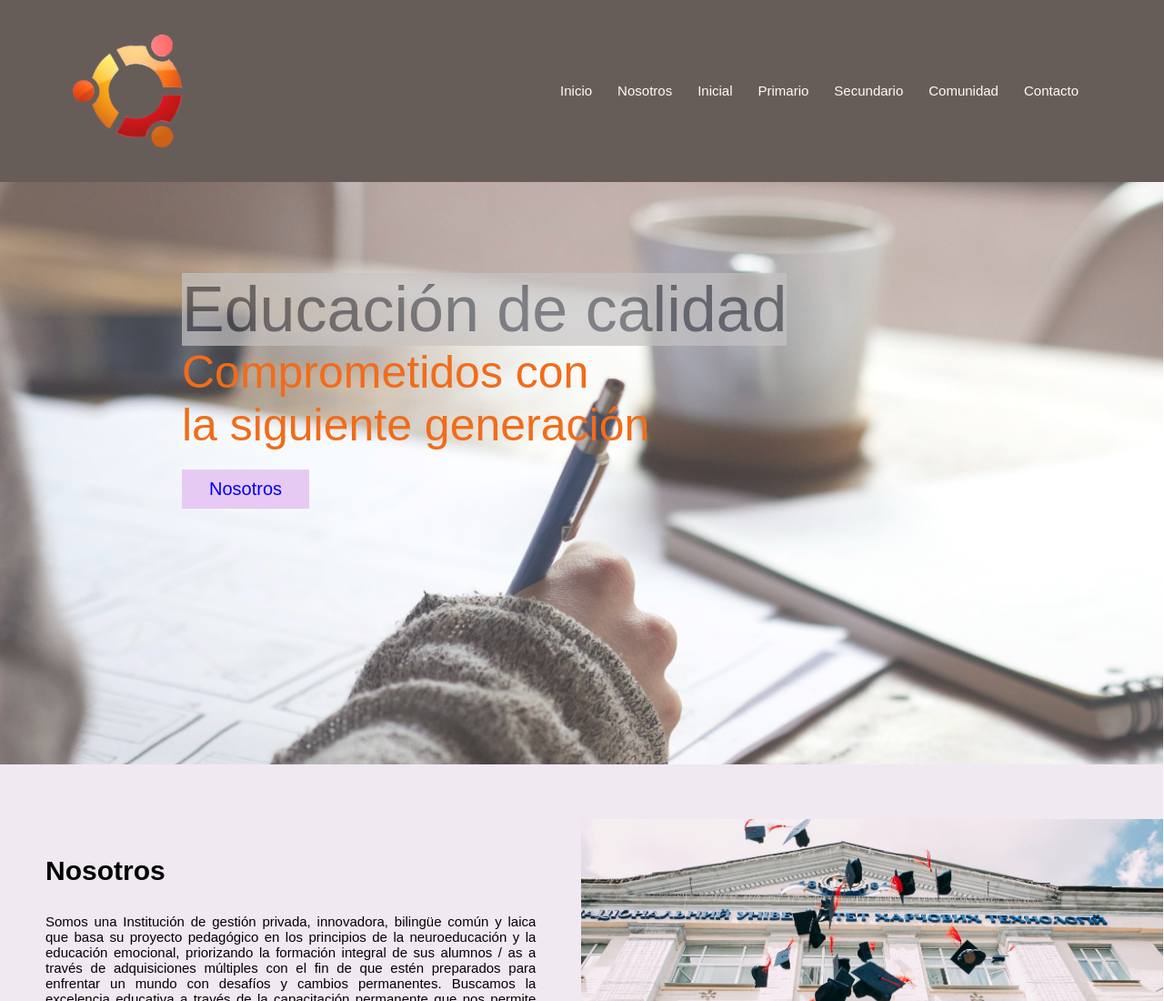
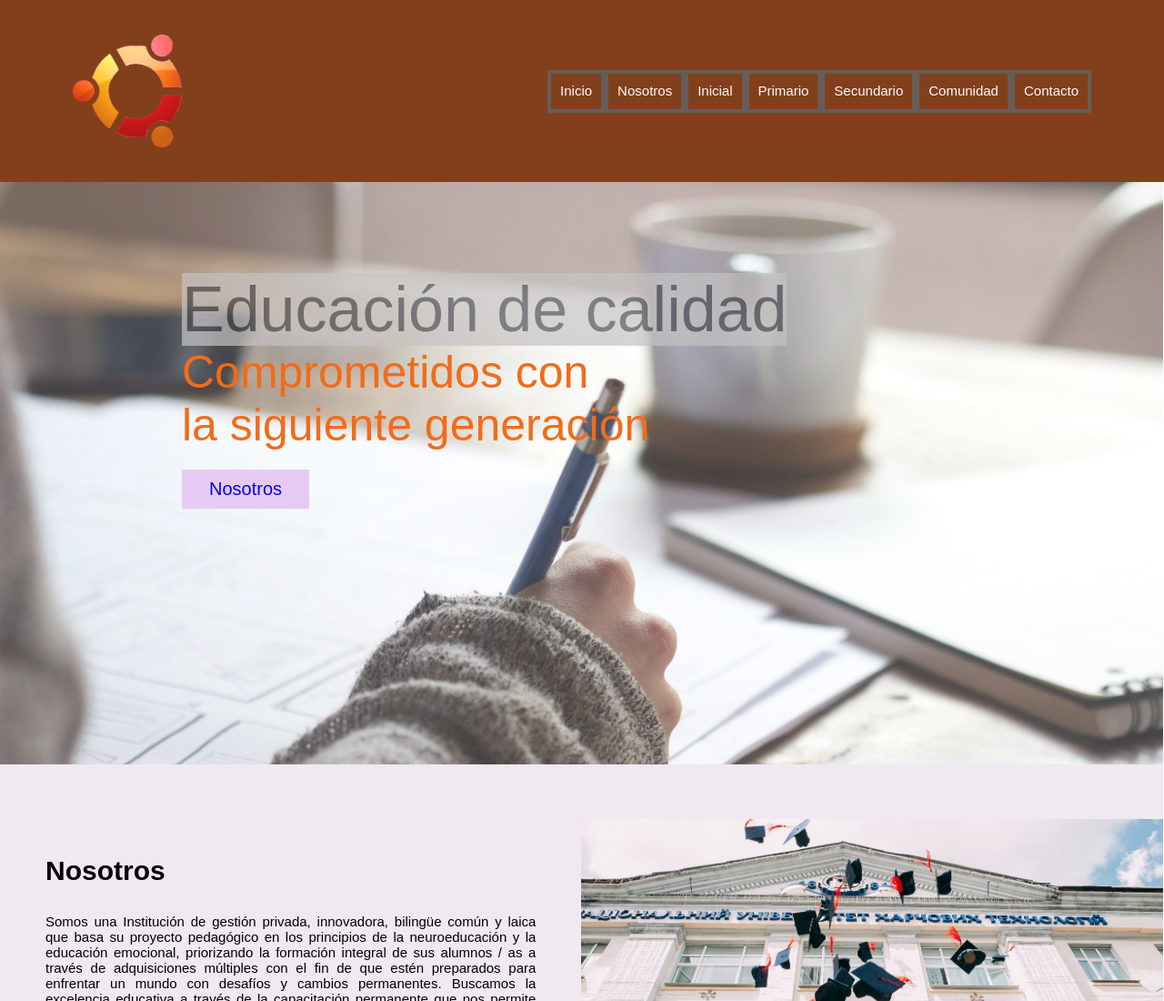
Before and after one commit to jagrecco/cursoFrontend, a plain HTML site: page index.html in a window 1280 px wide. Shown: the top 1100 px of the page at 91% size. Drawn offline with Linux system fonts and the light colour scheme.

Commit message:
Commit de prueba

```diff
--- a/css/estilos.css
+++ b/css/estilos.css
@@ -13,7 +13,7 @@
 /* ------------------------------ ESTILOS HEADER -------------- */
 .header{
 
-    background-color: #574c46;
+    background-color: #752b04;
     opacity: .9;
     display: grid;
     width: 100vw;
```
